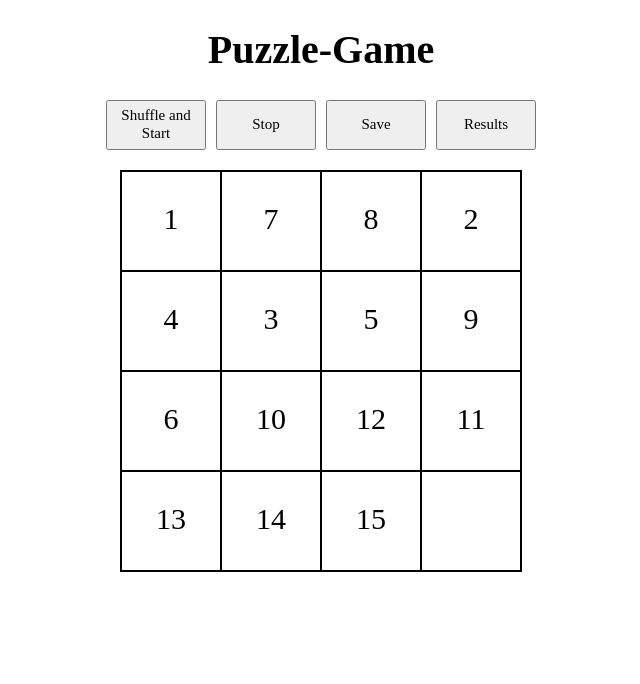
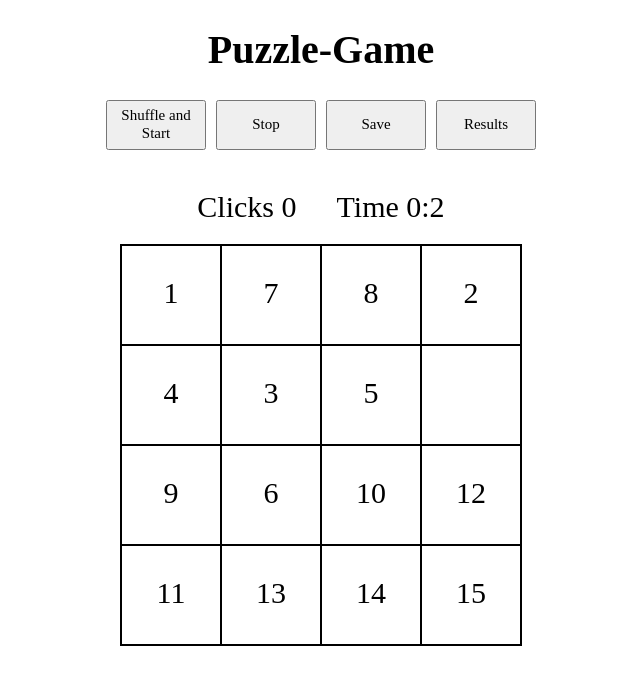
Before and after one commit to AlexGorSer/RS-JSFE2022Q3, a website built with webpack: page codejam-the-gem-puzzle/index.html in a window 1280 px wide. Both pictures are taken after a click on the button "Shuffle and Start". Shown: the whole page, without its empty margins (319-959 px from the left). Built offline with nearby package versions, Linux system fonts and the light colour scheme.

Commit message:
feat: add timer and click

```diff
--- a/codejam-the-gem-puzzle/src/index.js
+++ b/codejam-the-gem-puzzle/src/index.js
@@ -4,7 +4,6 @@ import './sass/style.scss';
 
 //JS
 import './js/createElement';
-import './js/timer';
 import './js/gameLogics';
 
 import  './sound/menu-bleep-rnc.mp3';
--- a/codejam-the-gem-puzzle/src/js/createElement.js
+++ b/codejam-the-gem-puzzle/src/js/createElement.js
@@ -45,3 +45,19 @@ buttons[0].classList.add('start');
 buttons[1].classList.add('stop');
 buttons[2].classList.add('save');
 buttons[3].classList.add('result');
+
+const buttonWrappers = document.querySelector('.button__wrapper');
+
+const container = document.createElement('div');
+container.classList.add('count__container');
+buttonWrappers.appendChild(container);
+
+const click = document.createElement('span');
+click.classList.add('click');
+container.appendChild(click);
+click.textContent = 'Clicks 0';
+
+const timer = document.createElement('span');
+timer.classList.add('timer');
+container.appendChild(timer);
+timer.textContent = 'Time 0:0';
--- a/codejam-the-gem-puzzle/src/js/gameLogics.js
+++ b/codejam-the-gem-puzzle/src/js/gameLogics.js
@@ -2,7 +2,7 @@
 import soundClick from '../sound/menu-bleep-rnc.mp3';
 import soundMenu from '../sound/03-cutman-stage.mp3';
 
-new Audio(soundMenu).play();
+// new Audio(soundMenu).play();
 
 const game = document.querySelector('.game__container');
 
@@ -13,38 +13,71 @@ const game = document.querySelector('.game__container');
 //   [9, 10, 11, 12],
 //   [13, 14, 15, 0]
 // ]
+const start = document.querySelector('.start');
+
+
 let matrix = [1, 2, 3, 4,
               5, 6, 7, 8,
               9, 10, 11, 12,
               13, 14, 15,
             ];
+            matrix.push('');
+
+let click = 0;
+let gameStart = false;
+let minute = 0;
+let seconds = 0;
+
+document.querySelector('.stop').addEventListener('click', e => {
+  if(gameStart === true) {
+    gameStart = false;
+    document.querySelector('.stop').textContent = 'Pause'
+  } else {
+    gameStart = true;
+    document.querySelector('.stop').textContent = 'Stop'
+  }
+})
+
+start.addEventListener('click', e => {
+  gameStart = true;
   matrix.sort(() => Math.random() - 0.2);
-matrix.push('');
+
+  matrix.forEach((e, index) => {
+    plate[index].textContent = e;
+  })
+  click = 0;
+  minute = 0;
+  seconds = 0;
+  document.querySelector('.click').textContent = `Clicks ${click}`;
+  document.querySelector('.timer').textContent = `Time ${minute}:${seconds}`;
+})
+
+function getClicks() {
+  click++;
+  document.querySelector('.click').textContent = `Clicks ${click}`;
+}
+setInterval(getTime, 1000);
+function getTime() {
+  if(gameStart === true) {
+    seconds++
+    if(seconds>59) {
+      seconds = 0;
+      minute++
+    }
+    document.querySelector('.timer').textContent = `Time ${minute}:${seconds}`;
+  }
+
+}
 
 let finalTarget = [1, 2, 3, 4, 5, 6, 7, 8, 9, 10, 11, 12, 13, 14, 15, ''];
 
-// function createGame(arr){
-//   for(let i= 0; i < arr.length; i++){
-
-//     for(let j= 0; j < arr[i].length; j++) {
-
-//       let puz = document.createElement('div');
-//       puz.classList.add('plate__style');
-//       puz.textContent = arr[i][j];
-//       game.appendChild(puz);
-
-
-//     }
-
-//   }
-// }
-// createGame(matrix);
 
 function isWin(matrix, final){
   let one = JSON.stringify(matrix);
   let two = JSON.stringify(final);
   if(one === two) {
-    alert('Молодец, еще разок?')
+    gameStart = false;
+    alert(`Поздравляю! Игра завершена за ${click} кликов`)
   }
 
 }
@@ -82,42 +115,49 @@ function render(matrix, plates) {
 plate.forEach((e, index) => {
 
   e.addEventListener('click', (e) => {
-    new Audio(soundClick).play();
-
+    if(gameStart === true) {
       if(matrix[index - 4] === '') {
         let buf2 = matrix[index - 4];
         matrix[index - 4] = matrix[index];
         matrix[index] = buf2;
+        getClicks()
         render(matrix, plate);
         isWin(matrix, finalTarget);
-
+        new Audio(soundClick).play();
 
       } else if(matrix[index + 4]===''){
 
         let buf2 = matrix[index + 4];
         matrix[index + 4] = matrix[index];
         matrix[index] = buf2;
+        getClicks()
         render(matrix, plate);
         isWin(matrix, finalTarget);
+        new Audio(soundClick).play();
 
       }else if(matrix[index + 1]===''){
         let buf2 = matrix[index + 1];
         matrix[index + 1] = matrix[index];
         matrix[index] = buf2;
+        getClicks()
         render(matrix, plate);
         isWin(matrix, finalTarget);
-
+        new Audio(soundClick).play();
 
       }else if(matrix[index - 1]===''){
         let buf2 = matrix[index - 1];
         matrix[index - 1] = matrix[index];
         matrix[index] = buf2;
+        getClicks()
         render(matrix, plate);
         isWin(matrix, finalTarget);
+        new Audio(soundClick).play();
+      } else {
+        console.log(false)
+      }
 
 
-    } else {
-      console.log(false)
+
     }
   })
 })
--- a/codejam-the-gem-puzzle/src/sass/style.scss
+++ b/codejam-the-gem-puzzle/src/sass/style.scss
@@ -50,6 +50,7 @@ html {
 
 .plate__style {
   position: relative;
+  cursor: pointer;
   width: 100px;
   height: 100px;
   border: 1px solid black;
@@ -59,12 +60,15 @@ html {
   text-align: center;
   padding: 30px;
   font-size: 3rem;
-  transition: all 0.5s ease;
+  transition: transform 0.2s;
 }
 
-// .zero__plate {
-//   border: none;
-// }
+.count__container {
+  display: flex;
+  gap: 4rem;
+  font-size: 3rem;
+  margin: 20px 0px 20px 0px;
+}
 
 @keyframes moveBot {
   from {
```
Also changed, not shown: codejam-the-gem-puzzle/src/js/timer.js (deleted). Lines whose indentation alone changed are shown as unchanged.
